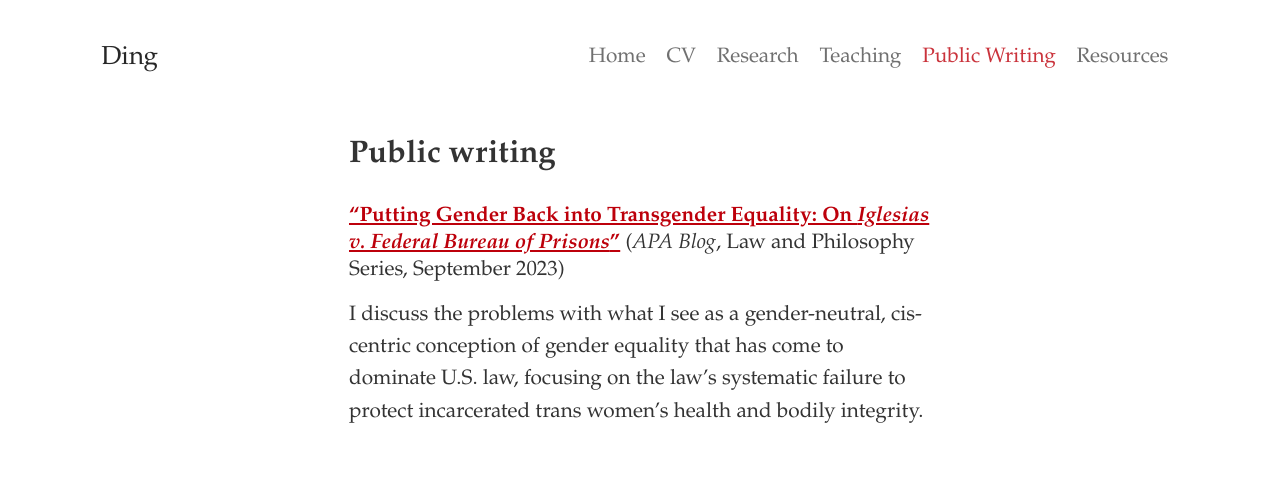
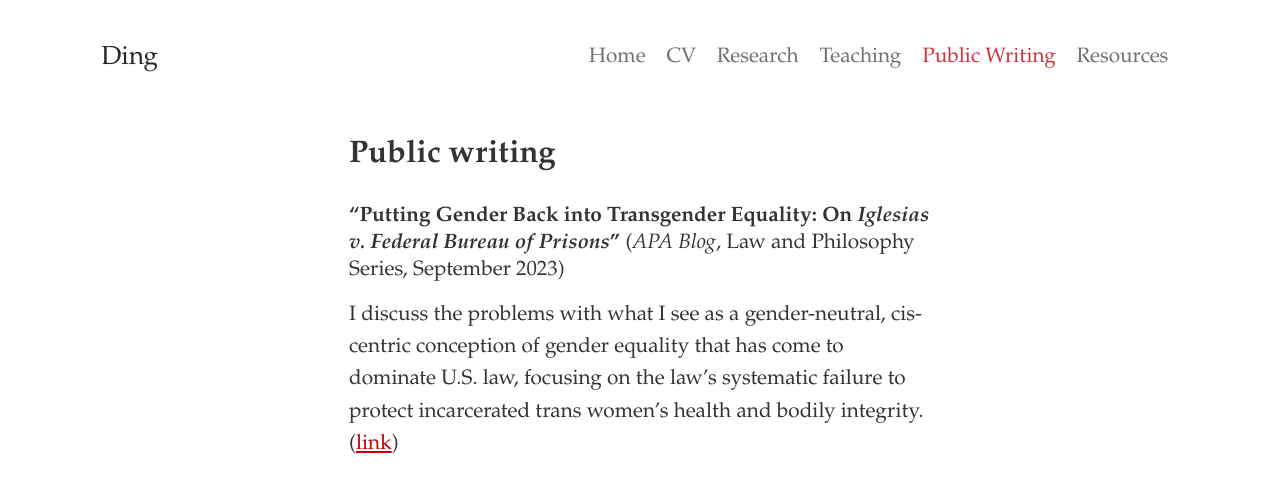
Before and after one commit to dingherself/dingherself.github.io, a Jekyll site: the page built from public-writing.md, in a window 1280 px wide. Shown: the top 493 px of the page. Built offline with Jekyll 4.4.1, drawn with Linux system fonts in a browser that asks for light colours; some web fonts are replaced.

Commit message:
fix link

```diff
--- a/public-writing.md
+++ b/public-writing.md
@@ -8,6 +8,6 @@ order: 5
 
 # Public writing
 
-<h3><a href="https://blog.apaonline.org/2023/09/21/putting-gender-back-into-transgender-equality-on-iglesias-v-federal-bureau-of-prisons/">“Putting Gender Back into Transgender Equality: On <em>Iglesias v. Federal Bureau of Prisons</em>”</a> <span style="font-weight:500;">(<em>APA Blog</em>, Law and Philosophy Series, September 2023)</span></h3>
+<h3>“Putting Gender Back into Transgender Equality: On <em>Iglesias v. Federal Bureau of Prisons</em>” <span style="font-weight:500;">(<em>APA Blog</em>, Law and Philosophy Series, September 2023)</span></h3>
 
-I discuss the problems with what I see as a gender-neutral, cis-centric conception of gender equality that has come to dominate U.S. law, focusing on the law’s systematic failure to protect incarcerated trans women’s health and bodily integrity.
+I discuss the problems with what I see as a gender-neutral, cis-centric conception of gender equality that has come to dominate U.S. law, focusing on the law’s systematic failure to protect incarcerated trans women’s health and bodily integrity. ([link](https://blog.apaonline.org/2023/09/21/putting-gender-back-into-transgender-equality-on-iglesias-v-federal-bureau-of-prisons/))
```
